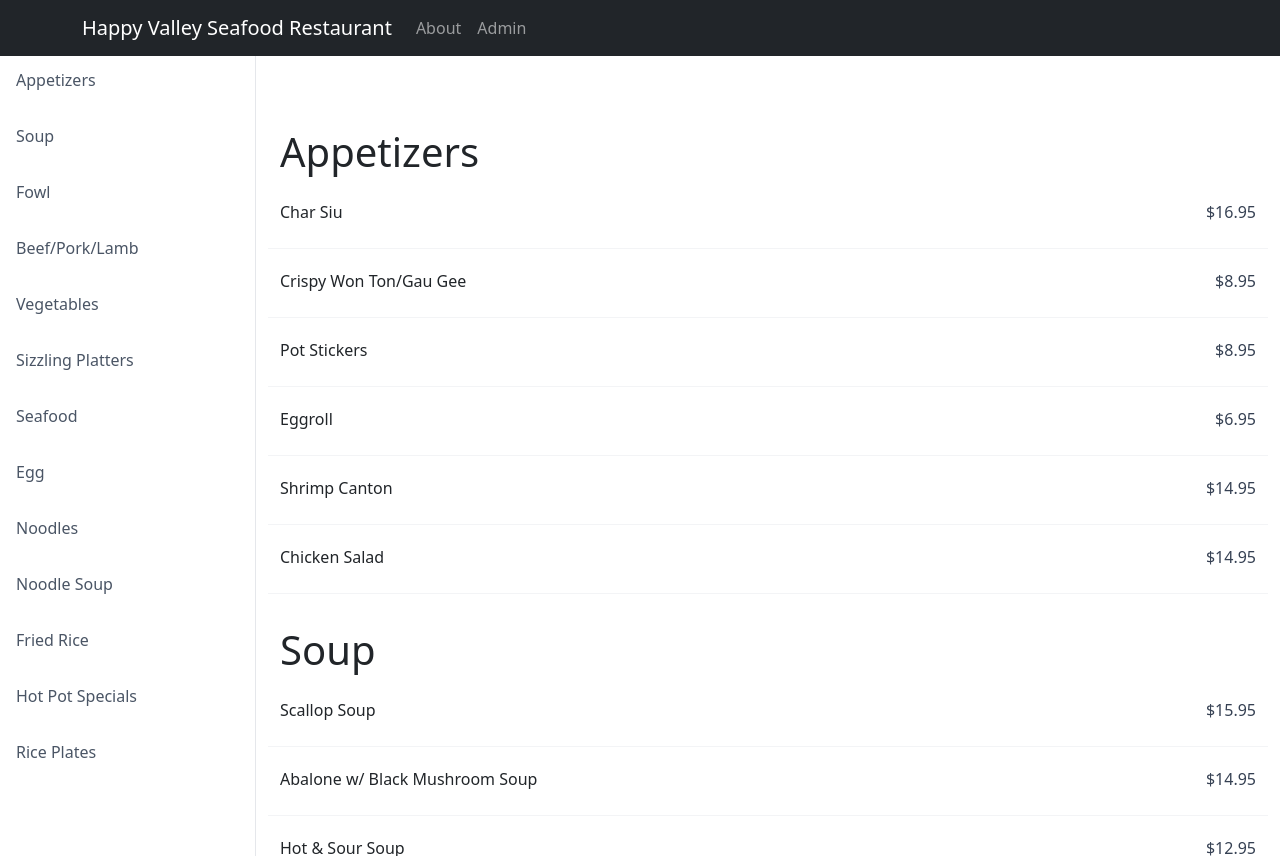
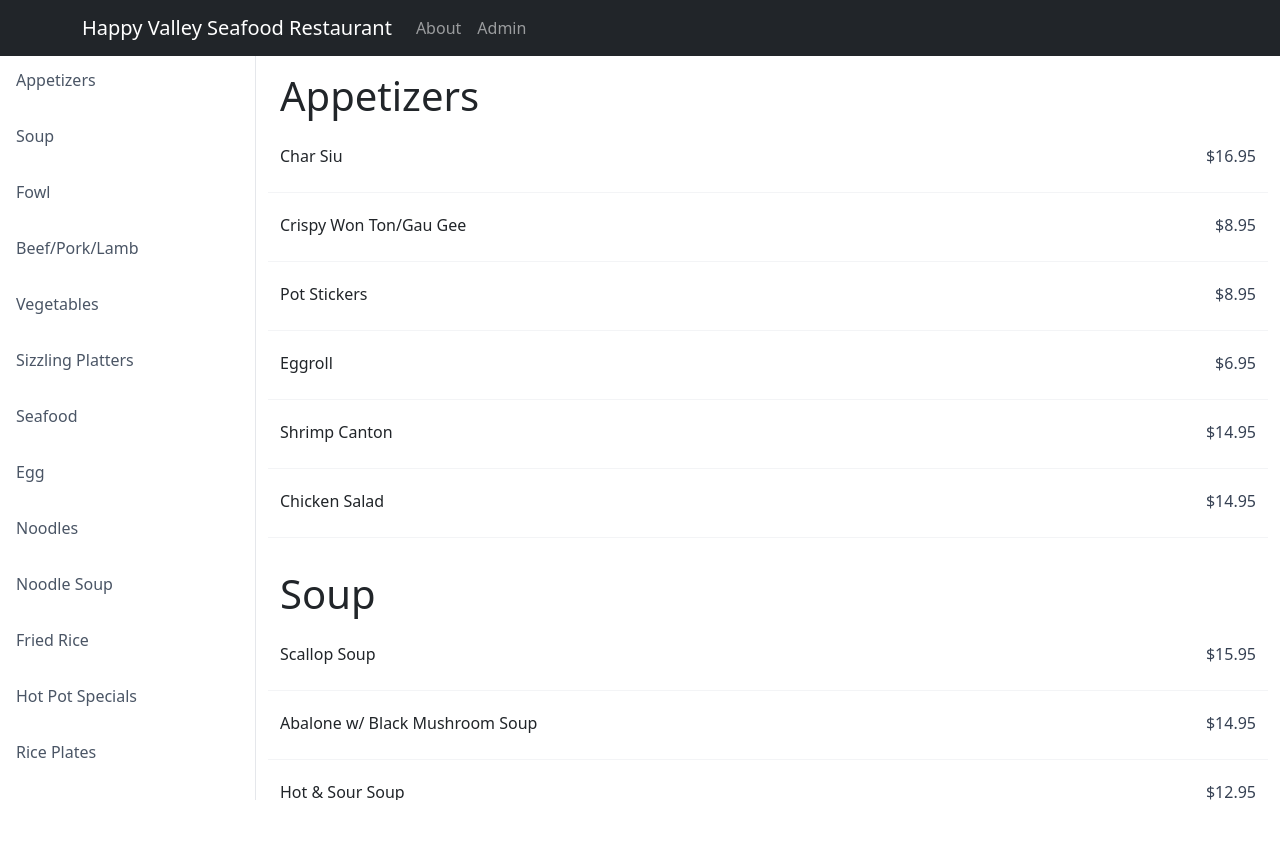
Before and after one commit to WayanLu/happyvalley_menu, a Next.js app in the folder client/: page / in a window 1280 px wide. Built offline with nearby package versions, Linux system fonts and the light colour scheme.

Commit message:
removed padding from main content, switched to flexbox, also fixed some minor ui issues with menu page. good enough for now

```diff
--- a/client/src/app/layout.tsx
+++ b/client/src/app/layout.tsx
@@ -1,25 +1,23 @@
 "use client";
 import "./globals.css";
 import "bootstrap/dist/css/bootstrap.min.css";
+import CreateNavbar from "@/components/navbar/Navbar";
+import { useState, useEffect } from "react";
 
-import { useState, useEffect } from "react";
-import CreateNavbar from "@/components/navbar/Navbar";
-
-// Assuming you have navItems defined somewhere
 const navItems = [
   { name: "About", link: "/about" },
   { name: "Admin", link: "/admin" },
-]; // Adjust according to your actual navigation items
+];
 
 export default function RootLayout({
   children,
 }: Readonly<{
   children: React.ReactNode;
 }>) {
-  const [navbarHeight, setNavbarHeight] = useState(56);
+  // We'll still need to measure the navbar for components like CreateMenu
+  const [navbarHeight, setNavbarHeight] = useState(0);
 
   useEffect(() => {
-    // Function to update navbar height
     const updateNavbarHeight = () => {
       const navbar = document.querySelector(".navbar") as HTMLElement;
       if (navbar) {
@@ -30,10 +28,8 @@ export default function RootLayout({
     // Initial measurement
     updateNavbarHeight();
 
-    // Update on resize and when DOM changes (navbar toggle)
+    // Update on resize and DOM changes
     window.addEventListener("resize", updateNavbarHeight);
-
-    // Create a MutationObserver to detect navbar height changes
     const observer = new MutationObserver(updateNavbarHeight);
     const navbar = document.querySelector(".navbar");
     if (navbar) {
@@ -44,7 +40,6 @@ export default function RootLayout({
       });
     }
 
-    // Cleanup
     return () => {
       window.removeEventListener("resize", updateNavbarHeight);
       observer.disconnect();
@@ -53,12 +48,21 @@ export default function RootLayout({
 
   return (
     <html lang="en">
-      <body>
-        <CreateNavbar
-          brandName="Happy Valley Seafood Restaurant"
-          items={navItems}
-        />
-        <div style={{ paddingTop: `${navbarHeight}px` }}>{children}</div>
+      <body className="flex flex-col min-h-screen">
+        <header className="fixed top-0 w-full z-50">
+          <CreateNavbar
+            brandName="Happy Valley Seafood Restaurant"
+            items={navItems}
+          />
+        </header>
+        {/* Make navbarHeight available to children via data attribute */}
+        <main
+          className="flex-grow"
+          data-navbar-height={navbarHeight}
+          style={{ marginTop: `${navbarHeight}px` }}
+        >
+          {children}
+        </main>
       </body>
     </html>
   );
--- a/client/src/app/page.tsx
+++ b/client/src/app/page.tsx
@@ -1,7 +1,7 @@
 "use client";
 import { useEffect, useState, useRef } from "react";
 import menuData from "./data.json";
-import { Row, Col, Container } from "react-bootstrap";
+import { Row, Col } from "react-bootstrap";
 
 interface MenuItem {
   id: number;
@@ -27,11 +27,11 @@ const CreateMenu: React.FC = () => {
 
   // Function to measure heights accurately
   const updateMeasurements = () => {
-    // Measure navbar height
-    const navbar = document.querySelector(".navbar") as HTMLElement;
-    if (navbar) {
-      const height = navbar.getBoundingClientRect().height;
-      setNavbarHeight(height);
+    // Get navbar height from data attribute on main element
+    const main = document.querySelector("main");
+    if (main) {
+      const height = main.getAttribute("data-navbar-height");
+      setNavbarHeight(height ? parseInt(height, 10) : 56);
     }
 
     // Measure category tab height
@@ -45,6 +45,60 @@ const CreateMenu: React.FC = () => {
     setIsMobile(mobile);
   };
 
+  // Simplified scroll function without focus feature
+  const scrollToCategory = (category: string) => {
+    const element = document.getElementById(category);
+    const menuContainer = menuContainerRef.current;
+
+    if (element && menuContainer) {
+      // Just set active category
+      setActiveCategory(category);
+
+      if (isMobile) {
+        // Get the element position
+        const elementPosition = element.offsetTop;
+
+        // Calculate target scroll position with a safety check for negative values
+        const targetScrollPosition = Math.max(
+          0,
+          elementPosition - (navbarHeight + categoryTabHeight),
+        );
+
+        // Scroll to position the element just below the headers
+        menuContainer.scrollTo({
+          top: targetScrollPosition,
+          behavior: "smooth",
+        });
+      } else {
+        // For desktop view - simple scroll into view with margin
+        const scrollMargin = navbarHeight + 10; // Adding a small extra margin for better visibility
+        menuContainer.scrollTo({
+          top: element.offsetTop - scrollMargin,
+          behavior: "smooth",
+        });
+      }
+    }
+  };
+
+  // Update menu position based on category sidebar width
+  useEffect(() => {
+    const updateMenuPosition = () => {
+      if (!isMobile && categoryTabRef.current && menuContainerRef.current) {
+        const sidebarWidth = categoryTabRef.current.offsetWidth;
+        if (menuContainerRef.current) {
+          menuContainerRef.current.style.left = `${sidebarWidth}px`;
+        }
+      }
+    };
+
+    updateMenuPosition();
+    window.addEventListener("resize", updateMenuPosition);
+
+    return () => {
+      window.removeEventListener("resize", updateMenuPosition);
+    };
+  }, [isMobile]);
+
   useEffect(() => {
     // Initial measurement with a slight delay to ensure DOM is fully rendered
     setTimeout(updateMeasurements, 100);
@@ -53,88 +107,37 @@ const CreateMenu: React.FC = () => {
     window.addEventListener("resize", updateMeasurements);
 
     // Create MutationObserver for navbar changes
-    const navbarObserver = new MutationObserver(updateMeasurements);
-    const navbar = document.querySelector(".navbar");
-    if (navbar) {
-      navbarObserver.observe(navbar, {
+    const mainObserver = new MutationObserver(updateMeasurements);
+    const main = document.querySelector("main");
+    if (main) {
+      mainObserver.observe(main, {
         attributes: true,
-        childList: true,
-        subtree: true,
+        childList: false,
+        subtree: false,
       });
     }
 
+    // Prevent body scrolling on desktop
+    const preventBodyScroll = () => {
+      if (!isMobile) {
+        document.body.style.overflow = "hidden";
+      } else {
+        document.body.style.overflow = "";
+      }
+    };
+
+    preventBodyScroll();
+    window.addEventListener("resize", preventBodyScroll);
+
     return () => {
       window.removeEventListener("resize", updateMeasurements);
-      navbarObserver.disconnect();
+      window.removeEventListener("resize", preventBodyScroll);
+      document.body.style.overflow = ""; // Reset on component unmount
+      mainObserver.disconnect();
     };
-  }, []);
+  }, [isMobile]);
 
-  // Function to scroll the selected category to center in the category tab
-  const centerCategoryInView = (category: string) => {
-    const categoryElement = categoryRefs.current[category];
-    const tabContainer = categoryTabRef.current;
-
-    if (categoryElement && tabContainer) {
-      if (isMobile) {
-        // For mobile - center horizontally
-        const containerWidth = tabContainer.offsetWidth;
-        const elementWidth = categoryElement.offsetWidth;
-        const elementLeft = categoryElement.offsetLeft;
-
-        tabContainer.scrollTo({
-          left: elementLeft - containerWidth / 2 + elementWidth / 2,
-          behavior: "smooth",
-        });
-      } else {
-        // For desktop - center vertically
-        const containerHeight = tabContainer.offsetHeight;
-        const elementHeight = categoryElement.offsetHeight;
-        const elementTop = categoryElement.offsetTop;
-
-        tabContainer.scrollTo({
-          top: elementTop - containerHeight / 2 + elementHeight / 2,
-          behavior: "smooth",
-        });
-      }
-    }
-  };
-
-  const scrollToCategory = (category: string) => {
-    const element = document.getElementById(category);
-    const menuContainer = menuContainerRef.current;
-
-    if (element && menuContainer) {
-      // Set active category
-      setActiveCategory(category);
-
-      // Center the category in the tab view
-      centerCategoryInView(category);
-
-      if (isMobile) {
-        // Fixed approach: Use fixed height values if dynamic measurement fails
-        // This gives a more reliable fallback
-        const fixedNavbarHeight = navbarHeight > 0 ? navbarHeight : 56;
-        const fixedCategoryHeight =
-          categoryTabHeight > 0 ? categoryTabHeight : 64;
-        const totalOffset = fixedNavbarHeight + fixedCategoryHeight;
-
-        // Get the element position
-        const elementPosition = element.offsetTop;
-
-        // Scroll to position the element just below the headers
-        menuContainer.scrollTo({
-          top: elementPosition - totalOffset,
-          behavior: "smooth",
-        });
-      } else {
-        // For desktop view
-        element.style.scrollMarginTop = `${navbarHeight}px`;
-        element.scrollIntoView({ behavior: "smooth" });
-      }
-    }
-  };
-
-  // Track scroll position to update the active category
+  // Simplified scroll tracking without focus feature
   useEffect(() => {
     const handleScroll = () => {
       if (!menuContainerRef.current) return;
@@ -153,12 +156,9 @@ const CreateMenu: React.FC = () => {
           // Get current scroll position
           const scrollTop = menuContainerRef.current!.scrollTop;
           const containerHeight = menuContainerRef.current!.clientHeight;
-          const fixedNavbarHeight = navbarHeight > 0 ? navbarHeight : 56;
-          const fixedCategoryHeight =
-            categoryTabHeight > 0 ? categoryTabHeight : 64;
           const offset = isMobile
-            ? fixedNavbarHeight + fixedCategoryHeight
-            : fixedNavbarHeight;
+            ? navbarHeight + categoryTabHeight
+            : navbarHeight;
 
           // Find which category is most visible
           let mostVisibleCategory = null;
@@ -185,10 +185,9 @@ const CreateMenu: React.FC = () => {
             }
           }
 
-          // Update active category if it changed
+          // Update active category if it changed - without centering
           if (mostVisibleCategory && mostVisibleCategory !== activeCategory) {
             setActiveCategory(mostVisibleCategory);
-            centerCategoryInView(mostVisibleCategory);
           }
 
           handleScroll.ticking = false;
@@ -220,22 +219,27 @@ const CreateMenu: React.FC = () => {
   ]);
 
   return (
-    <div className="flex flex-col sm:flex-row h-screen overflow-hidden">
+    <div className="flex flex-col sm:flex-row h-screen">
       {/* Categories tab */}
       <div
         ref={categoryTabRef}
-        style={{ top: `${navbarHeight}px` }}
         className="w-full sm:w-1/3 md:w-1/4 lg:w-1/5 border-b sm:border-b-0 sm:border-r border-gray-200
-        h-16 sm:h-screen
-        fixed sm:static left-0 right-0 z-10
+        h-16 sm:h-auto
+        fixed sm:fixed left-0 right-0 z-10
         overflow-x-auto sm:overflow-y-auto bg-white
         flex sm:block"
+        style={{
+          top: `${navbarHeight}px`,
+          height: isMobile ? "64px" : `calc(100vh - ${navbarHeight}px)`,
+        }}
       >
         <div className="flex sm:flex-col py-1 sm:py-4 w-full">
           {Object.entries(typedMenuData.menu).map(([category, items]) => (
             <div
               key={category}
-              ref={(el) => (categoryRefs.current[category] = el)}
+              ref={(el) => {
+                categoryRefs.current[category] = el;
+              }}
               className={`whitespace-nowrap sm:whitespace-normal px-3 py-2 sm:py-2 sm:px-4
               hover:bg-gray-100 cursor-pointer transition-colors duration-200
               ${activeCategory === category ? "bg-gray-100 text-gray-900 font-medium" : ""}`}
@@ -254,11 +258,16 @@ const CreateMenu: React.FC = () => {
       {/* Menu Items */}
       <div
         ref={menuContainerRef}
-        className="w-full sm:w-2/3 md:w-3/4 lg:w-4/5 flex-1 overflow-y-auto"
+        className="w-full sm:w-2/3 md:w-3/4 lg:w-4/5 overflow-y-auto"
         style={{
-          paddingTop: isMobile
-            ? `calc(${navbarHeight || 56}px + ${categoryTabHeight || 64}px)`
-            : `${navbarHeight || 56}px`,
+          position: "fixed",
+          top: isMobile
+            ? `${navbarHeight + categoryTabHeight}px`
+            : `${navbarHeight}px`,
+          bottom: "0",
+          right: "0",
+          left: isMobile ? "0" : "auto", // Will be set dynamically by the effect
+          paddingBottom: "20px",
         }}
       >
         <div className="py-3 sm:py-4 px-4 sm:px-6">
@@ -269,8 +278,8 @@ const CreateMenu: React.FC = () => {
               className="mb-6 sm:mb-8"
               style={{
                 scrollMarginTop: isMobile
-                  ? `${(navbarHeight || 56) + (categoryTabHeight || 64)}px`
-                  : `${navbarHeight || 56}px`,
+                  ? `${navbarHeight + categoryTabHeight}px`
+                  : `${navbarHeight}px`,
               }}
             >
               <h1 className="text-xl sm:text-2xl font-bold mb-3 sm:mb-4">
```
